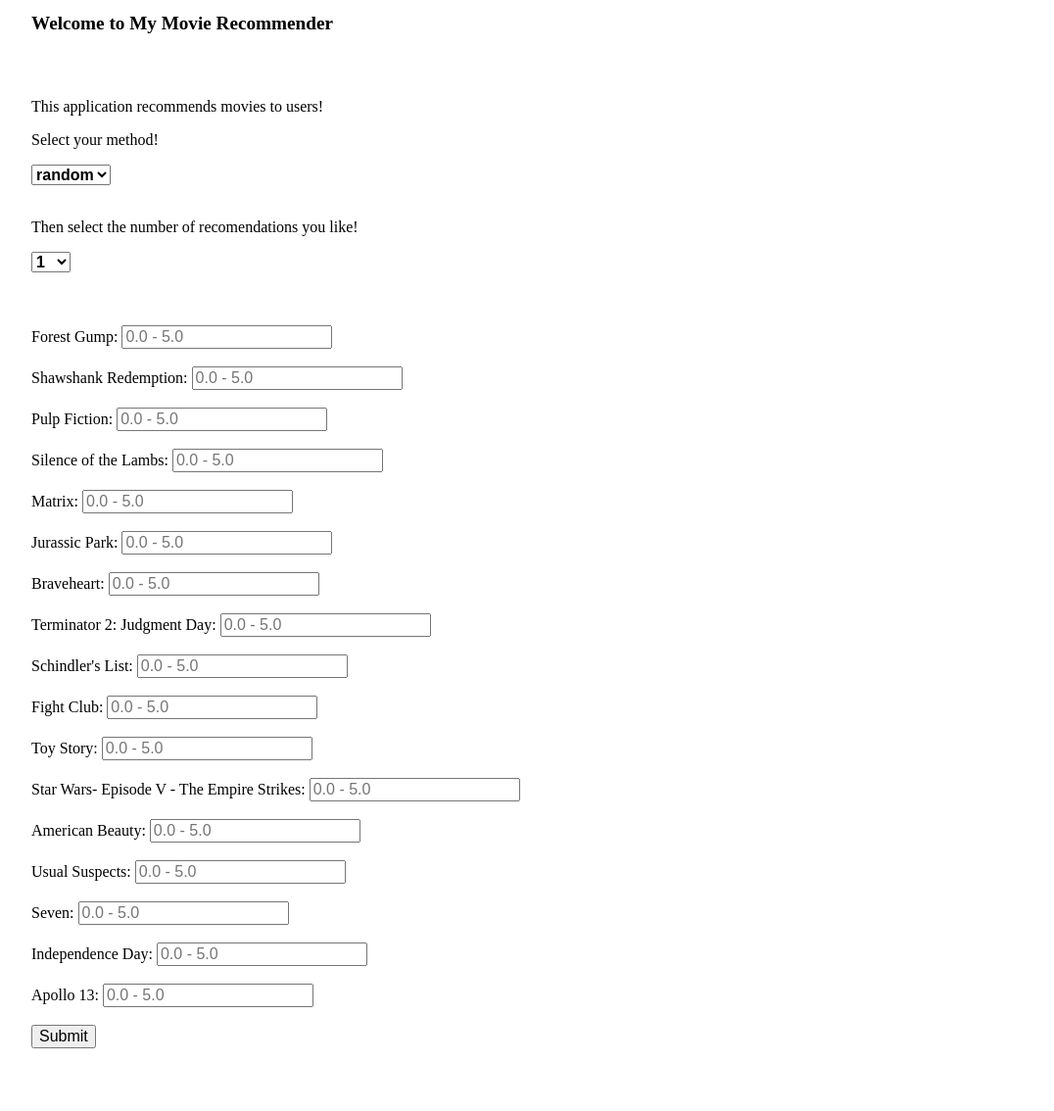
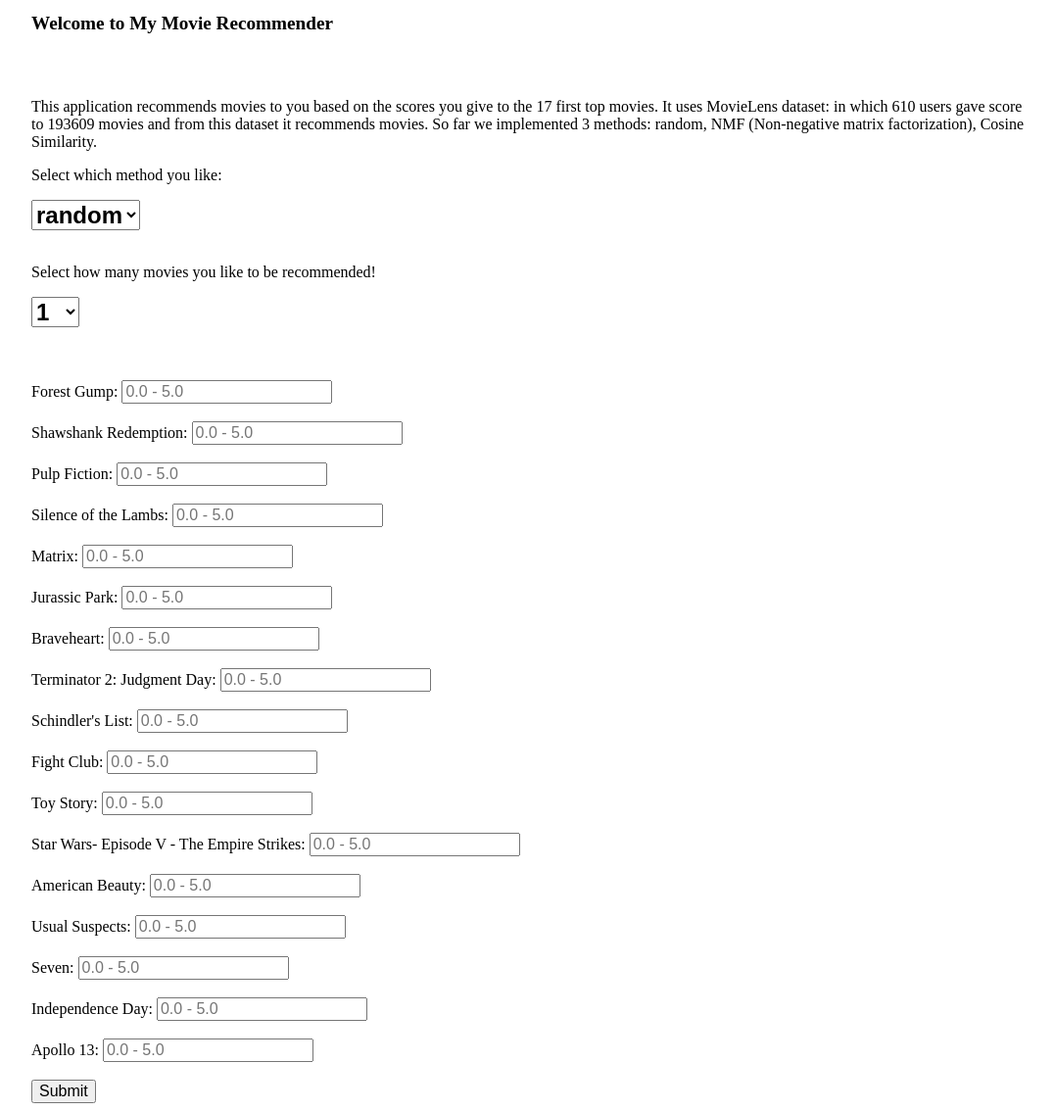
Before and after one commit to SarahMohammadiNejad/Movie_Recommender, a Flask app: page / in a window 1280 px wide. Shown: the whole page at 98% size, without its empty margins (96-1172 px from the left). Before the commit the page ends 1070 px from the top, so only its background shows below. Run offline with Flask 3, Linux system fonts and the light colour scheme.

Commit message:
correct random

```diff
--- a/static/page_styling.css
+++ b/static/page_styling.css
@@ -10,9 +10,9 @@ body {
 select {
     font-family: arial;
     font-weight: bolder;
-    /* color: green; */
+    /*color: green; */
     /* background-color: black; */
-    font-size: 100%;
+    font-size: 150%;
 }
 
 select:hover {
--- a/templates/index.html
+++ b/templates/index.html
@@ -10,18 +10,17 @@
     <h1>Welcome to My Movie Recommender</h1>
     <br><br>
     <!-- <img src="/static/star-wars.webp" width="100"> -->
-    <p>This application recommends movies to users! </p>
-    <p>Select your method! </p>
+    <p>This application recommends movies to you based on the scores you give to the 17 first top movies. It uses MovieLens dataset: in which 610 users gave score to 193609 movies and from this dataset it recommends movies. So far we implemented 3 methods: random, NMF (Non-negative matrix factorization), Cosine Similarity.  </p>
+    <p> Select which method you like: </p>
     <form action="/recommender">
         <select name="method">
             <option>random</option>
-            <!-- <option>popular</option> -->
             <option>nmf</option>
             <option>cosine</option>
         </select>
         <br><br>
 
-        <p>Then  select the number of recomendations you like! </p>
+        <p>Select how many movies you like to be recommended! </p>
         <form action="/recommender">
             <select name="numrec">
                 <option>1</option>
```
Also changed, not shown: choice_of_method_to_recommend.py (+15 -5 lines).
